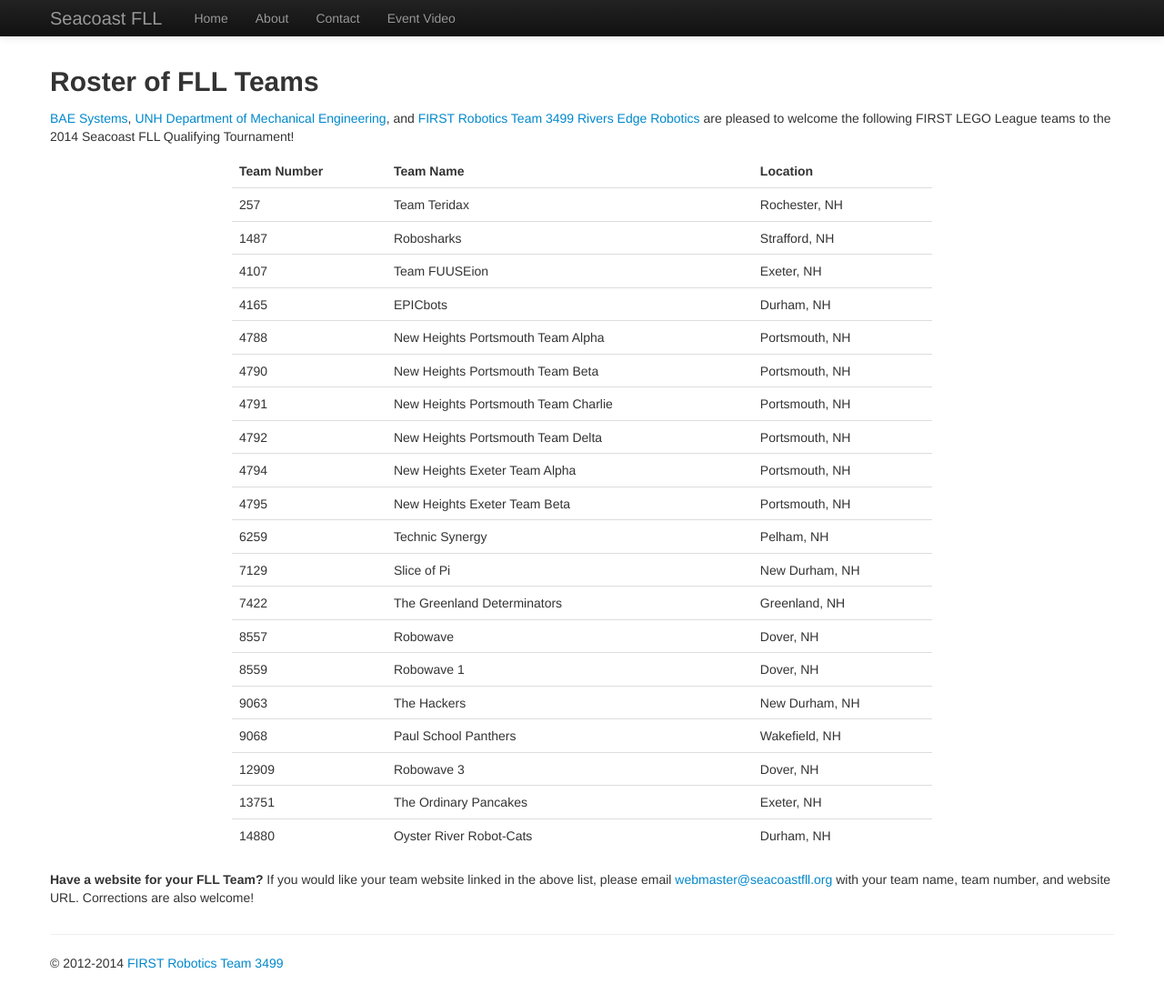
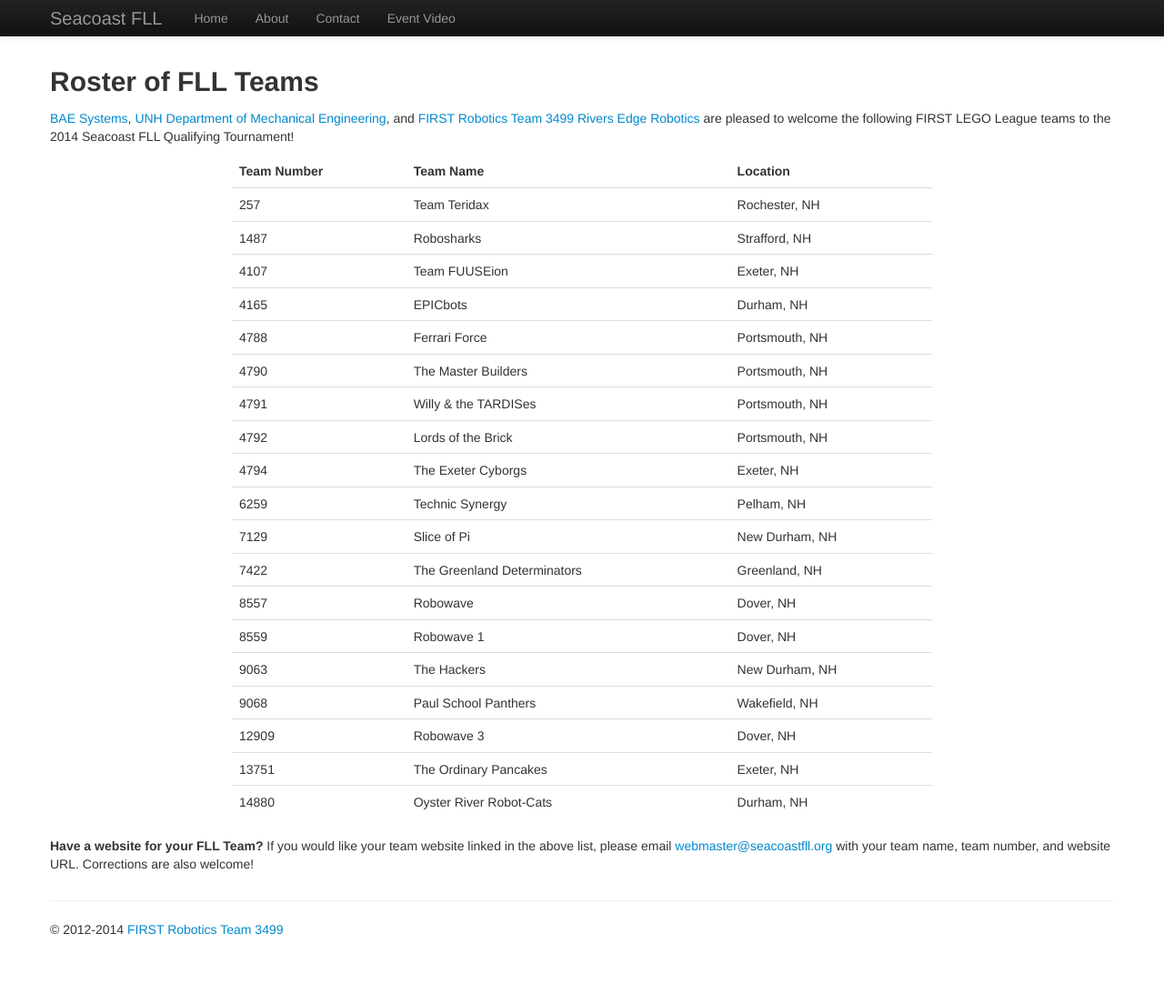
Before and after one commit to team3499/seacoastfll.org, a Jekyll site: the page built from roster.html, in a window 1280 px wide and 1119 px high. Shown: the top 1104 px of the window at 91% size. Built offline with Jekyll 4.4.1, drawn with Linux system fonts in a browser that asks for light colours.

Commit message:
Updated roster

```diff
--- a/_config.yml
+++ b/_config.yml
@@ -25,33 +25,28 @@ teams:
     website:
   -
     number: 4788
-    name: New Heights Portsmouth Team Alpha
+    name: Ferrari Force
     location: Portsmouth, NH
     website:
   -
     number: 4790
-    name: New Heights Portsmouth Team Beta
+    name: The Master Builders
     location: Portsmouth, NH
     website:
   -
     number: 4791
-    name: New Heights Portsmouth Team Charlie
+    name: Willy &amp; the TARDISes
     location: Portsmouth, NH
     website:
   -
     number: 4792
-    name: New Heights Portsmouth Team Delta
+    name: Lords of the Brick
     location: Portsmouth, NH
     website:
   -
     number: 4794
-    name: New Heights Exeter Team Alpha
-    location: Portsmouth, NH
-    website:
-  -
-    number: 4795
-    name: New Heights Exeter Team Beta
-    location: Portsmouth, NH
+    name: The Exeter Cyborgs
+    location: Exeter, NH
     website:
   -
     number: 6259
--- a/_includes/front_welcome.html
+++ b/_includes/front_welcome.html
@@ -1,5 +1,5 @@
 <h2>Welcome Teams</h2>
-<p>We are pleased to welcome a full roster of {{ site.teams | size }} FLL teams to the {{ site.date | date: "%Y" }} Seacoast FLL Qualifying Tournament!</p>
+<p>We are pleased to welcome a roster of {{ site.teams | size }} FLL teams to the {{ site.date | date: "%Y" }} Seacoast FLL Qualifying Tournament!</p>
 <p>On {{ site.date | date: "%A, %B %-d" }}, {{ site.teams | size }} <a href="http://www.firstlegoleague.org">FIRST LEGO League</a> teams comprised of over 100 students, team mentors, and countless volunteers will gather at the Memorial Union Building on the beautiful campus of the University of New Hampshire for the {{ site.date | date: "%Y" }} Seacoast FLL Qualifying Tournament.</p>
 <p>Running in parallel to the FLL events, we have over a dozen JFLL teams competing this year!</p>
 <p><a class="btn" href="/roster.html">View Roster &raquo;</a></p>
```
